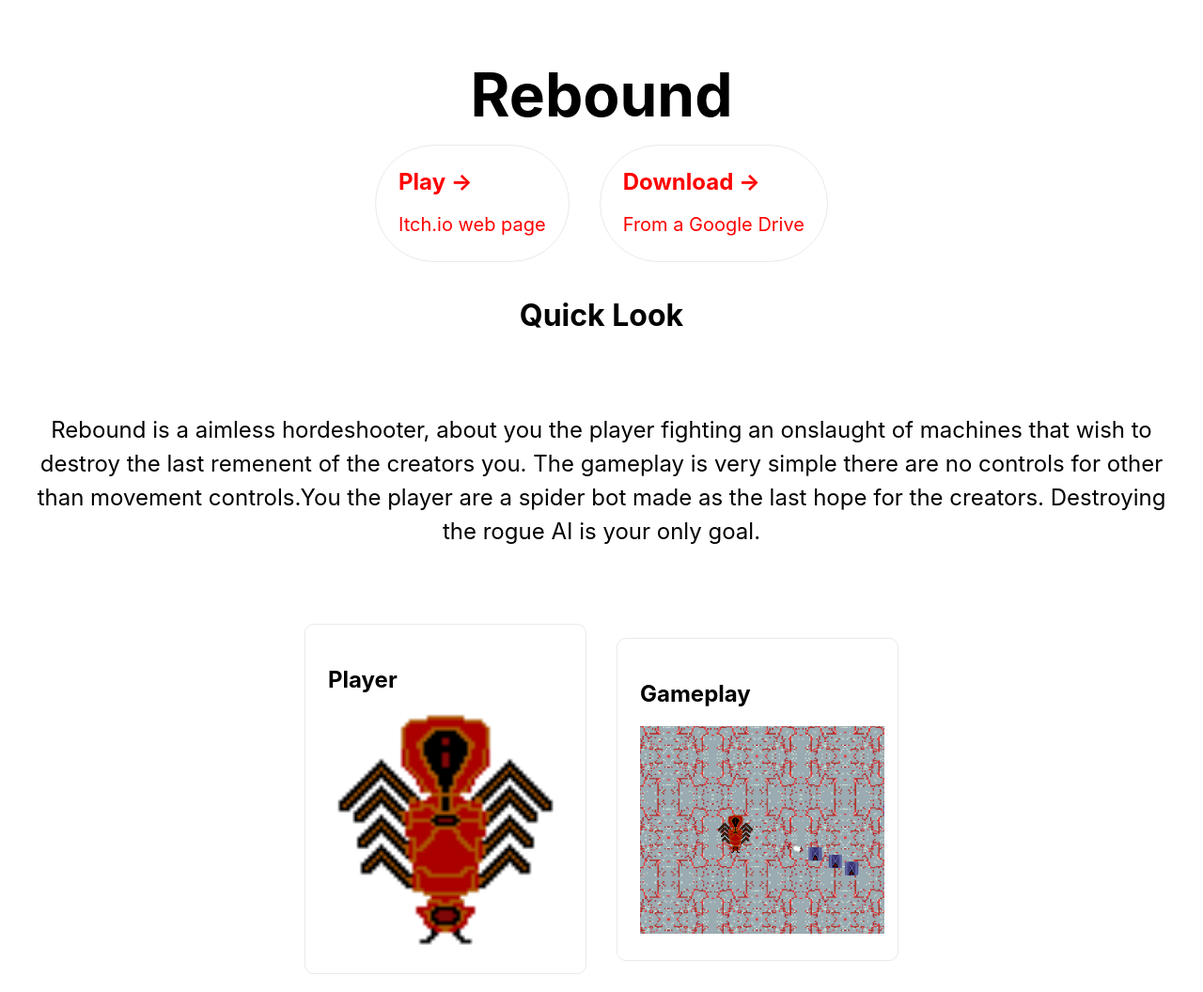
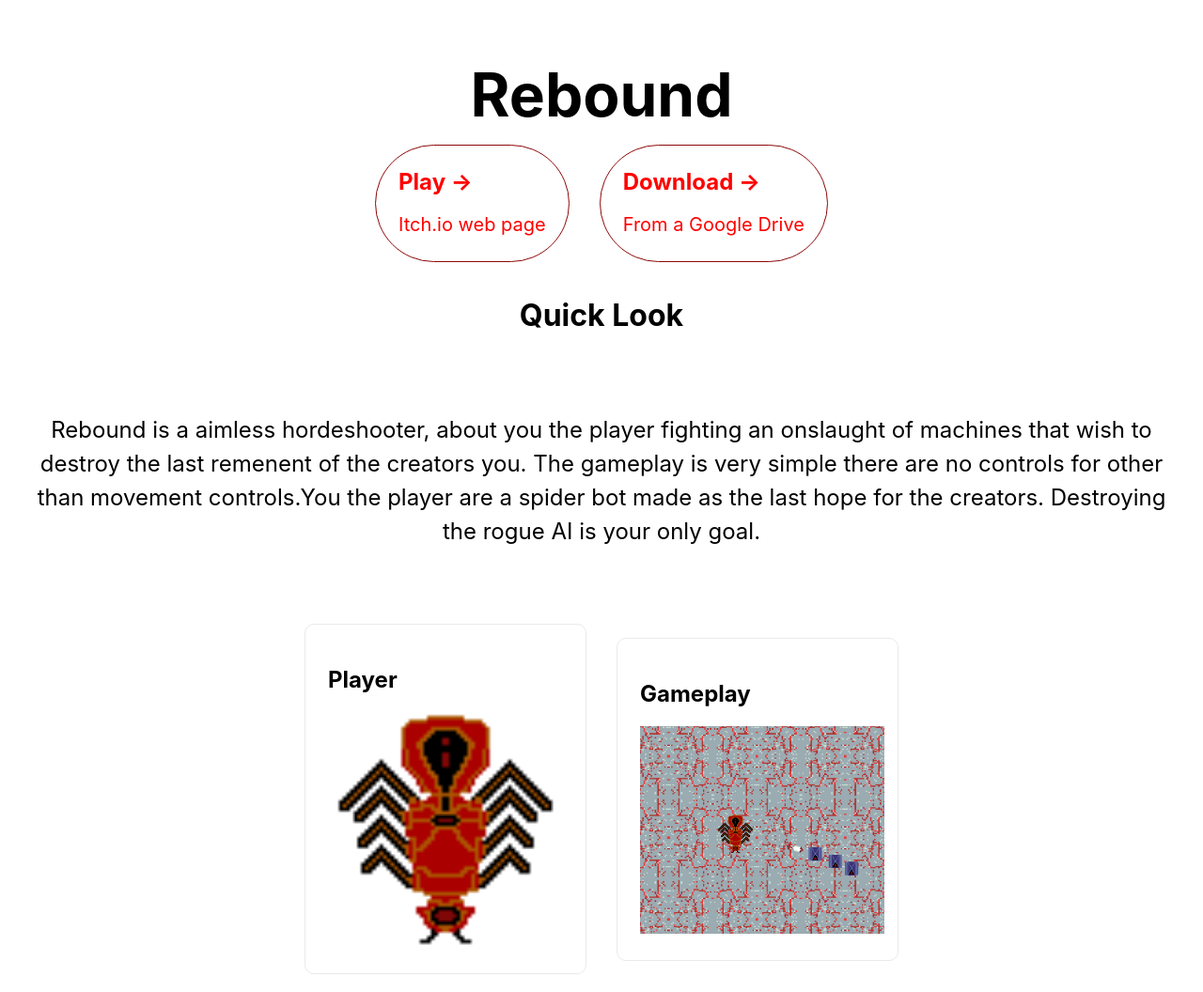
Before and after one commit to Fire1Shark/Fire1Shark.github.io, a plain HTML site: page index.html in a window 1280 px wide. Shown: the top 1056 px of the page at 94% size. Drawn offline with Linux system fonts and the light colour scheme.

Commit message:
Update style.css

```diff
--- a/style.css
+++ b/style.css
@@ -65,7 +65,7 @@ main {
   text-align: left;
   color: #FF0000;
   text-decoration: none;
-  border: 1px solid #eaeaea;
+  border: 1px solid #8C0808;
   border-radius: 5000000px;
   transition: color 0.15s ease, border-color 0.15s ease;
   max-width: 300px;
```
